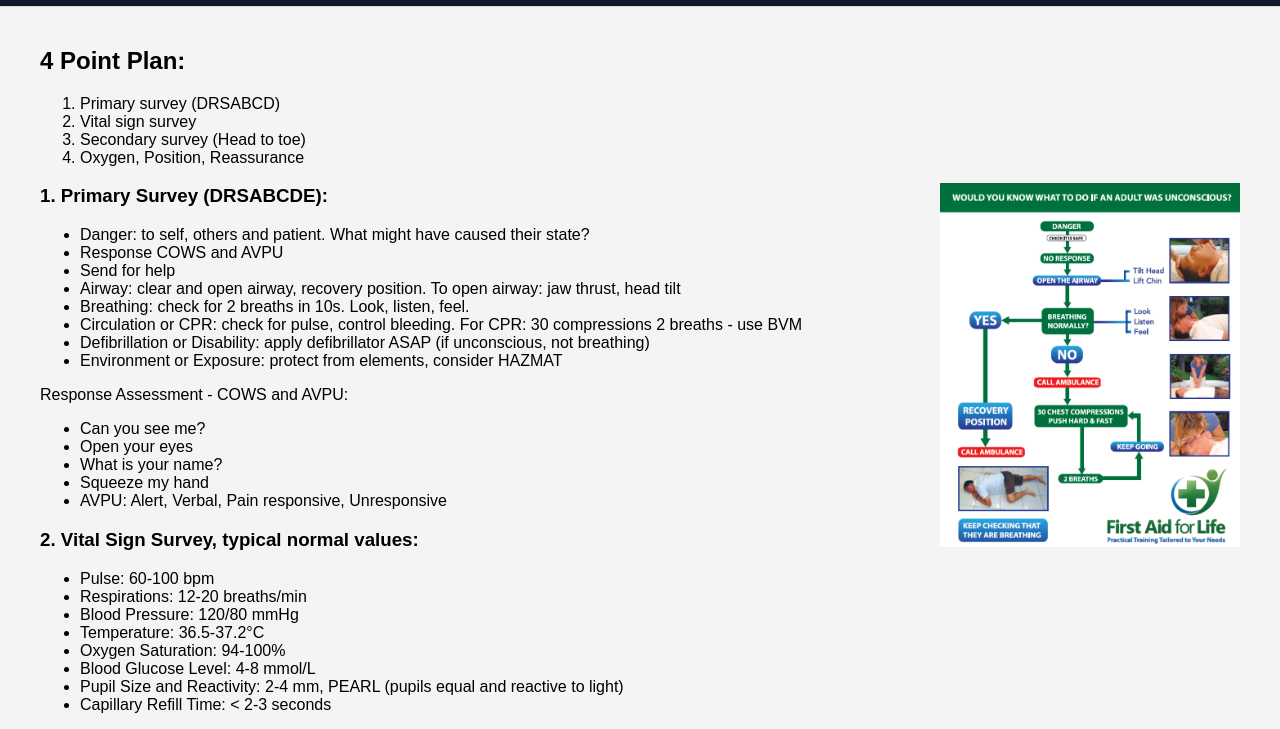
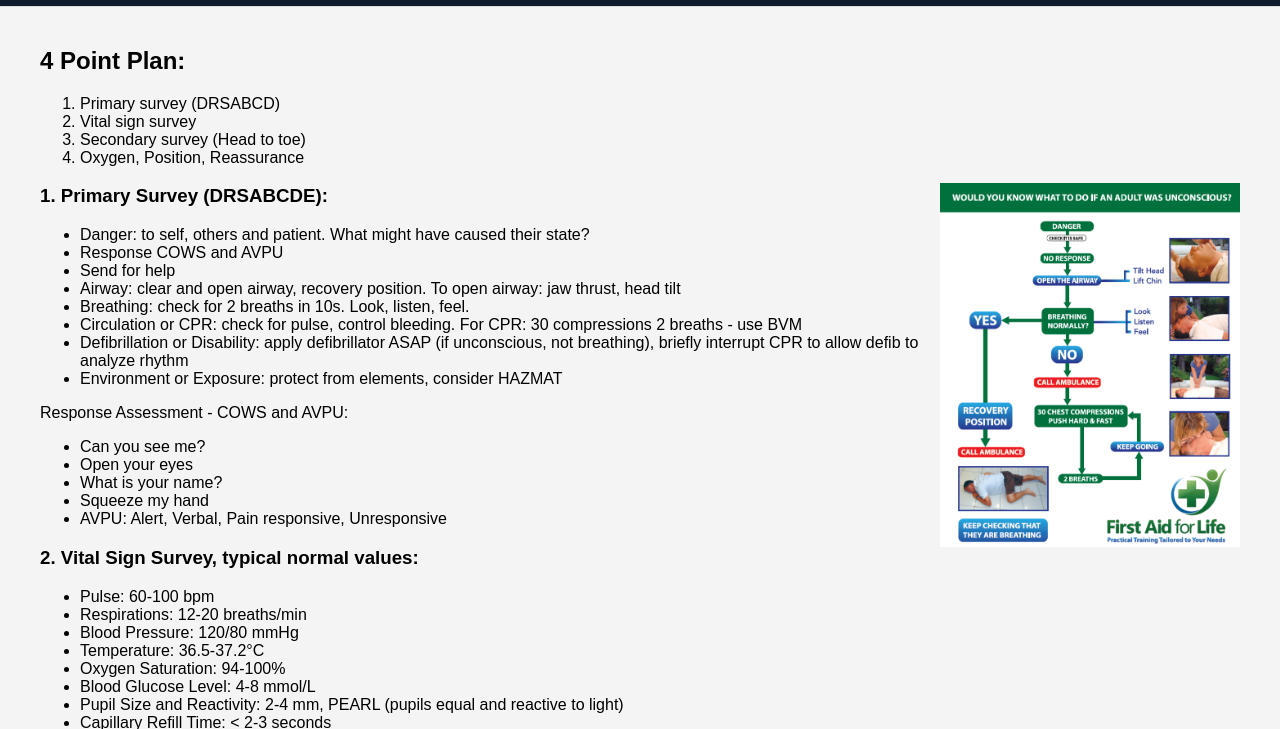
Before and after one commit to Conor-Griffin/ERT, a plain HTML site: page Topics/FirstAid.html in a window 1280 px wide. Shown: the part 84-813 px from the top of the page. Drawn offline with Linux system fonts and the light colour scheme.

Commit message:
Update FirstAid.html

```diff
--- a/Topics/FirstAid.html
+++ b/Topics/FirstAid.html
@@ -45,7 +45,7 @@
         <li>Airway: clear and open airway, recovery position. To open airway: jaw thrust, head tilt</li>
         <li>Breathing: check for 2 breaths in 10s. Look, listen, feel.</li>
         <li>Circulation or CPR: check for pulse, control bleeding. For CPR: 30 compressions 2 breaths - use BVM</li>
-        <li>Defibrillation or Disability: apply defibrillator ASAP (if unconscious, not breathing)</li>
+        <li>Defibrillation or Disability: apply defibrillator ASAP (if unconscious, not breathing), briefly interrupt CPR to allow defib to analyze rhythm</li>
         <li>Environment or Exposure: protect from elements, consider HAZMAT</li>
     </ul></p>
 <p>Response Assessment - COWS and AVPU:
```
